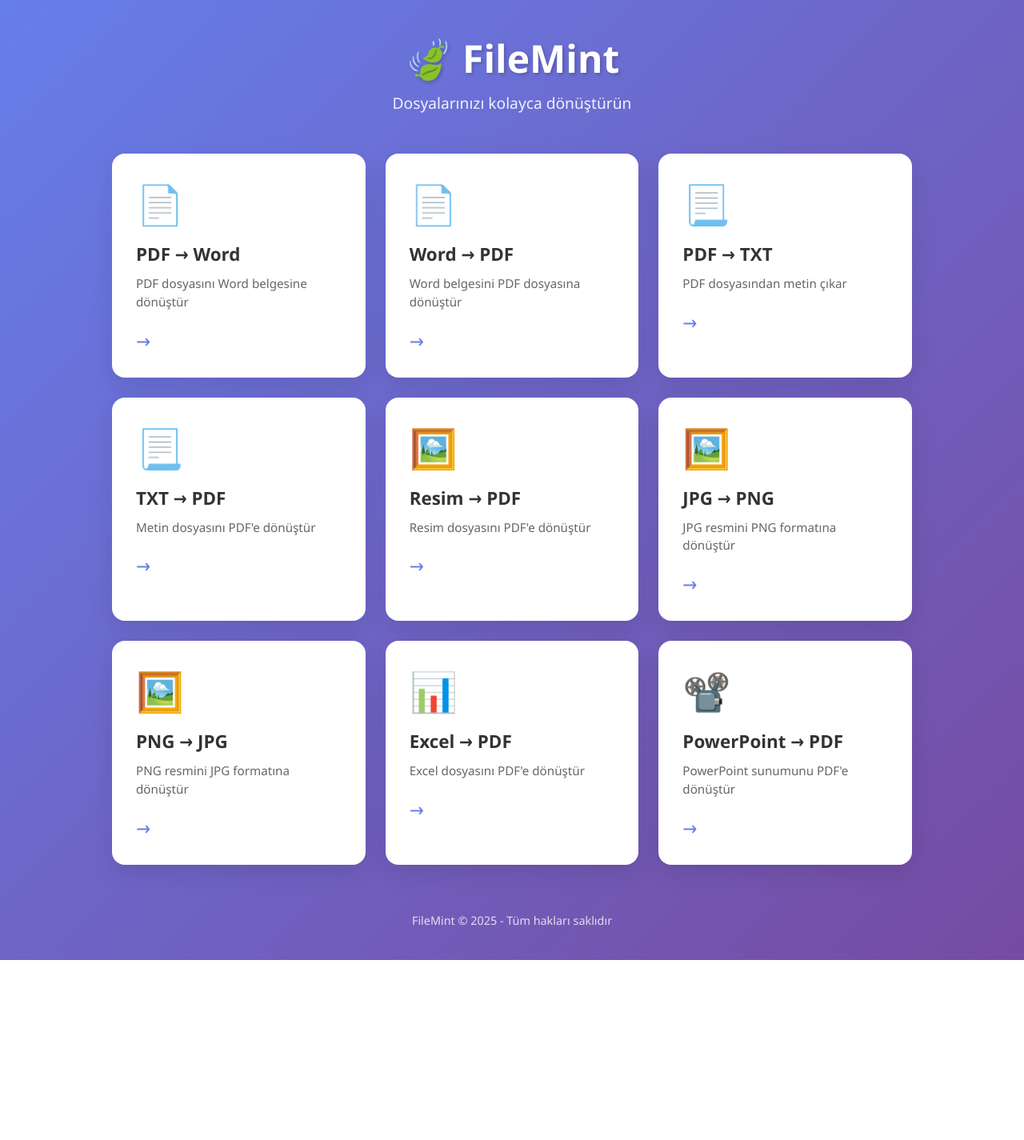
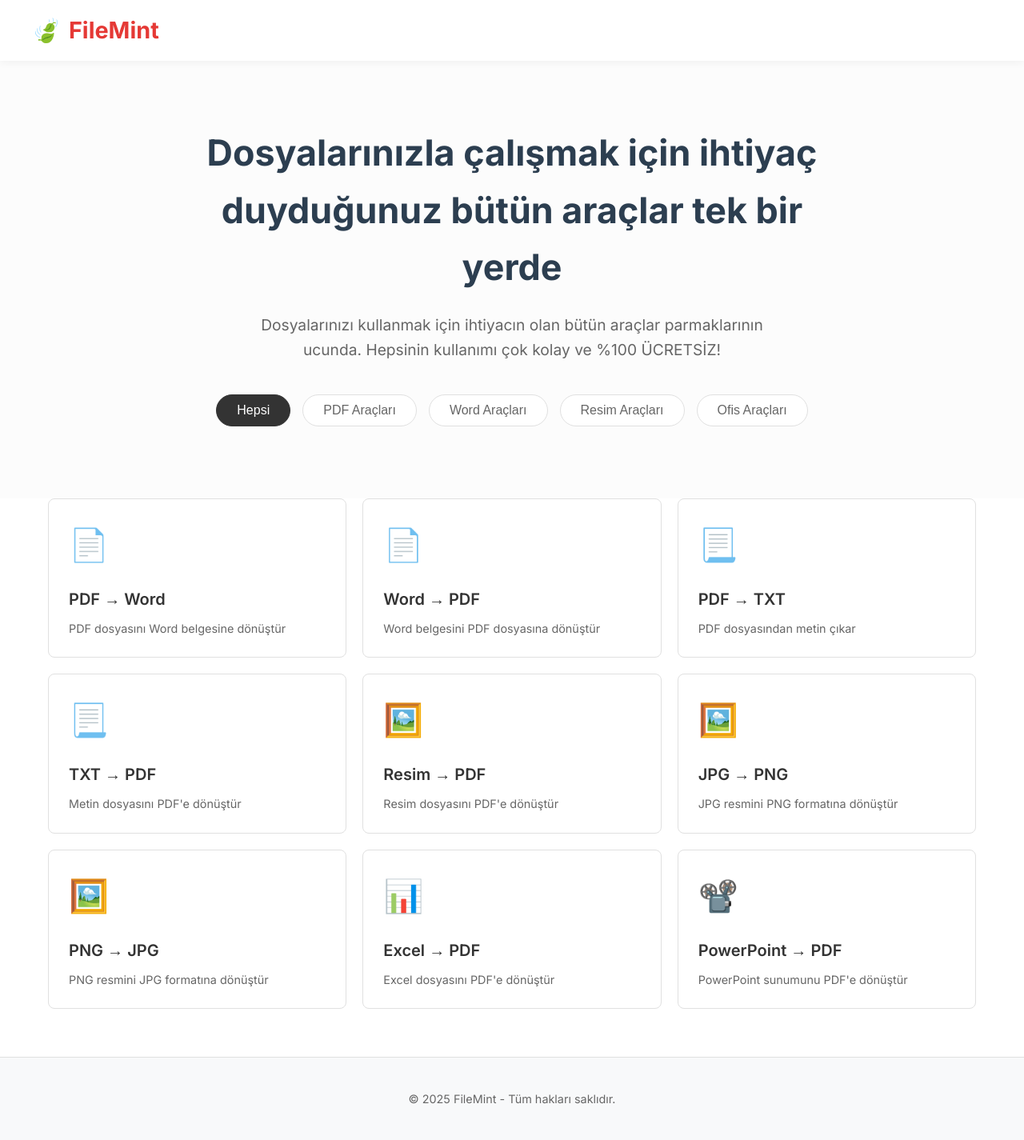
Before and after one commit to BurakYucelPY/FileMint, a Flask app: page / in a window 1280 px wide. Shown: the whole page at 80% size. Before the commit the page ends 1200 px from the top, so only its background shows below. Run offline with Flask 3, Linux system fonts and the light colour scheme.

Commit message:
style: Arayüz tasarımı yenilendi ve navbar düzenlendi

```diff
--- a/web/templates/index.html
+++ b/web/templates/index.html
@@ -4,7 +4,17 @@
     <meta charset="UTF-8">
     <meta name="viewport" content="width=device-width, initial-scale=1.0">
     <title>FileMint - Dosya Dönüştürücü</title>
+    <link href="https://fonts.googleapis.com/css2?family=Inter:wght@400;500;600;700&display=swap" rel="stylesheet">
     <style>
+        :root {
+            --primary: #e53935; /* iLovePDF kırmızısına benzer bir ton */
+            --primary-hover: #d32f2f;
+            --bg-light: #f8f9fa;
+            --text-dark: #333;
+            --text-gray: #666;
+            --border-color: #e0e0e0;
+        }
+
         * {
             margin: 0;
             padding: 0;
@@ -12,92 +22,222 @@
         }
 
         body {
-            font-family: 'Segoe UI', Tahoma, Geneva, Verdana, sans-serif;
-            background: linear-gradient(135deg, #667eea 0%, #764ba2 100%);
-            min-height: 100vh;
-            padding: 40px 20px;
+            font-family: 'Inter', sans-serif;
+            background-color: #fff;
+            color: var(--text-dark);
+            line-height: 1.6;
         }
 
-        .container {
-            max-width: 1000px;
-            margin: 0 auto;
+        /* Navbar */
+        .navbar {
+            display: flex;
+            justify-content: space-between;
+            align-items: center;
+            padding: 15px 40px;
+            background: white;
+            box-shadow: 0 2px 10px rgba(0,0,0,0.05);
+            position: sticky;
+            top: 0;
+            z-index: 100;
         }
 
-        h1 {
-            text-align: center;
-            color: white;
-            font-size: 3rem;
-            margin-bottom: 10px;
-            text-shadow: 2px 2px 4px rgba(0,0,0,0.2);
+        .logo {
+            font-size: 1.8rem;
+            font-weight: 700;
+            color: var(--text-dark);
+            display: flex;
+            align-items: center;
+            gap: 10px;
+            text-decoration: none;
         }
 
-        .subtitle {
+        .logo span {
+            color: var(--primary);
+        }
+
+        .nav-links {
+            display: flex;
+            gap: 20px;
+        }
+
+        .nav-link {
+            text-decoration: none;
+            color: var(--text-dark);
+            font-weight: 500;
+            font-size: 1rem;
+            transition: color 0.3s;
+        }
+
+        .nav-link:hover {
+            color: var(--primary);
+        }
+
+        /* Hero Section */
+        .hero {
             text-align: center;
-            color: rgba(255,255,255,0.9);
+            padding: 80px 20px 40px;
+            background-color: #fcfcfc;
+        }
+
+        .hero h1 {
+            font-size: 2.8rem;
+            font-weight: 700;
+            margin-bottom: 20px;
+            color: #2c3e50;
+            max-width: 800px;
+            margin-left: auto;
+            margin-right: auto;
+        }
+
+        .hero p {
             font-size: 1.2rem;
+            color: var(--text-gray);
+            max-width: 700px;
+            margin: 0 auto 40px;
+        }
+
+        /* Filters */
+        .filters {
+            display: flex;
+            justify-content: center;
+            gap: 15px;
             margin-bottom: 50px;
+            flex-wrap: wrap;
+        }
+
+        .filter-btn {
+            padding: 10px 25px;
+            border: 1px solid var(--border-color);
+            background: white;
+            border-radius: 50px;
+            cursor: pointer;
+            font-size: 1rem;
+            font-weight: 500;
+            color: var(--text-gray);
+            transition: all 0.3s ease;
+        }
+
+        .filter-btn:hover {
+            background-color: #f5f5f5;
+            border-color: #ccc;
+        }
+
+        .filter-btn.active {
+            background-color: var(--text-dark);
+            color: white;
+            border-color: var(--text-dark);
+        }
+
+        /* Grid */
+        .container {
+            max-width: 1200px;
+            margin: 0 auto;
+            padding: 0 20px 60px;
         }
 
         .cards {
             display: grid;
             grid-template-columns: repeat(auto-fill, minmax(280px, 1fr));
-            gap: 25px;
+            gap: 20px;
         }
 
         .card {
             background: white;
-            border-radius: 16px;
-            padding: 30px;
+            border: 1px solid var(--border-color);
+            border-radius: 8px;
+            padding: 25px;
             text-decoration: none;
-            color: #333;
+            color: var(--text-dark);
             transition: all 0.3s ease;
-            box-shadow: 0 10px 30px rgba(0,0,0,0.1);
+            display: flex;
+            flex-direction: column;
+            align-items: flex-start;
+            height: 100%;
         }
 
         .card:hover {
-            transform: translateY(-8px);
-            box-shadow: 0 20px 40px rgba(0,0,0,0.2);
+            transform: translateY(-5px);
+            box-shadow: 0 10px 20px rgba(0,0,0,0.08);
+            border-color: transparent;
         }
 
         .card-icon {
-            font-size: 3rem;
-            margin-bottom: 15px;
+            font-size: 2.5rem;
+            margin-bottom: 20px;
+            color: var(--primary);
         }
 
         .card h2 {
-            font-size: 1.4rem;
+            font-size: 1.25rem;
+            font-weight: 600;
             margin-bottom: 10px;
-            color: #333;
         }
 
         .card p {
-            color: #666;
-            font-size: 0.95rem;
+            font-size: 0.9rem;
+            color: var(--text-gray);
             line-height: 1.5;
         }
 
-        .card-arrow {
-            margin-top: 20px;
-            color: #667eea;
-            font-size: 1.5rem;
+        /* Footer */
+        footer {
+            background-color: #f8f9fa;
+            padding: 40px 20px;
+            text-align: center;
+            border-top: 1px solid var(--border-color);
+            margin-top: auto;
         }
 
-        footer {
-            text-align: center;
-            color: rgba(255,255,255,0.8);
-            margin-top: 60px;
+        footer p {
+            color: var(--text-gray);
             font-size: 0.9rem;
+        }
+
+        /* Responsive */
+        @media (max-width: 768px) {
+            .hero h1 {
+                font-size: 2rem;
+            }
+
+            .navbar {
+                padding: 15px 20px;
+            }
         }
     </style>
 </head>
 <body>
+    <!-- Navbar -->
+    <nav class="navbar">
+        <a href="/" class="logo">
+            🍃 <span>FileMint</span>
+        </a>
+    </nav>
+
+    <!-- Hero Section -->
+    <section class="hero">
+        <h1>Dosyalarınızla çalışmak için ihtiyaç duyduğunuz bütün araçlar tek bir yerde</h1>
+        <p>Dosyalarınızı kullanmak için ihtiyacın olan bütün araçlar parmaklarının ucunda. Hepsinin kullanımı çok kolay ve %100 ÜCRETSİZ!</p>
+
+        <div class="filters">
+            <button class="filter-btn active" onclick="filterTools('all')">Hepsi</button>
+            <button class="filter-btn" onclick="filterTools('pdf')">PDF Araçları</button>
+            <button class="filter-btn" onclick="filterTools('word')">Word Araçları</button>
+            <button class="filter-btn" onclick="filterTools('image')">Resim Araçları</button>
+            <button class="filter-btn" onclick="filterTools('office')">Ofis Araçları</button>
+        </div>
+    </section>
+
+    <!-- Tools Grid -->
     <div class="container">
-        <h1>🍃 FileMint</h1>
-        <p class="subtitle">Dosyalarınızı kolayca dönüştürün</p>
-
         <div class="cards">
             {% for key, donusum in donusumler.items() %}
-            <a href="/donustur/{{ key }}" class="card">
+            {% set categories = [] %}
+            {% if 'pdf' in key %} {% set _ = categories.append('pdf') %} {% endif %}
+            {% if 'word' in key %} {% set _ = categories.append('word') %} {% set _ = categories.append('office') %} {% endif %}
+            {% if 'excel' in key or 'powerpoint' in key %} {% set _ = categories.append('office') %} {% endif %}
+            {% if 'image' in key or 'jpg' in key or 'png' in key %} {% set _ = categories.append('image') %} {% endif %}
+
+            <a href="/donustur/{{ key }}" class="card" data-categories="{{ categories|join(' ') }}">
                 <div class="card-icon">
                     {% if 'pdf' in key and 'word' in key %}📄
                     {% elif 'word' in key %}📝
@@ -110,14 +250,53 @@
                 </div>
                 <h2>{{ donusum.isim }}</h2>
                 <p>{{ donusum.aciklama }}</p>
-                <div class="card-arrow">→</div>
             </a>
             {% endfor %}
         </div>
+    </div>
 
-        <footer>
-            <p>FileMint © 2025 - Tüm hakları saklıdır</p>
-        </footer>
-    </div>
+    <footer>
+        <p>© 2025 FileMint - Tüm hakları saklıdır.</p>
+    </footer>
+
+    <script>
+        function filterTools(category) {
+            // Butonları güncelle
+            document.querySelectorAll('.filter-btn').forEach(btn => {
+                btn.classList.remove('active');
+                if (btn.textContent.toLowerCase().includes(category === 'all' ? 'hepsi' : category)) {
+                    btn.classList.add('active');
+                }
+            });
+
+            // Kartları filtrele
+            const cards = document.querySelectorAll('.card');
+
+            cards.forEach(card => {
+                if (category === 'all') {
+                    card.style.display = 'flex';
+                    setTimeout(() => {
+                        card.style.opacity = '1';
+                        card.style.transform = 'translateY(0)';
+                    }, 50);
+                } else {
+                    const categories = card.getAttribute('data-categories').split(' ');
+                    if (categories.includes(category)) {
+                        card.style.display = 'flex';
+                        setTimeout(() => {
+                            card.style.opacity = '1';
+                            card.style.transform = 'translateY(0)';
+                        }, 50);
+                    } else {
+                        card.style.opacity = '0';
+                        card.style.transform = 'translateY(10px)';
+                        setTimeout(() => {
+                            card.style.display = 'none';
+                        }, 300);
+                    }
+                }
+            });
+        }
+    </script>
 </body>
 </html>
```
